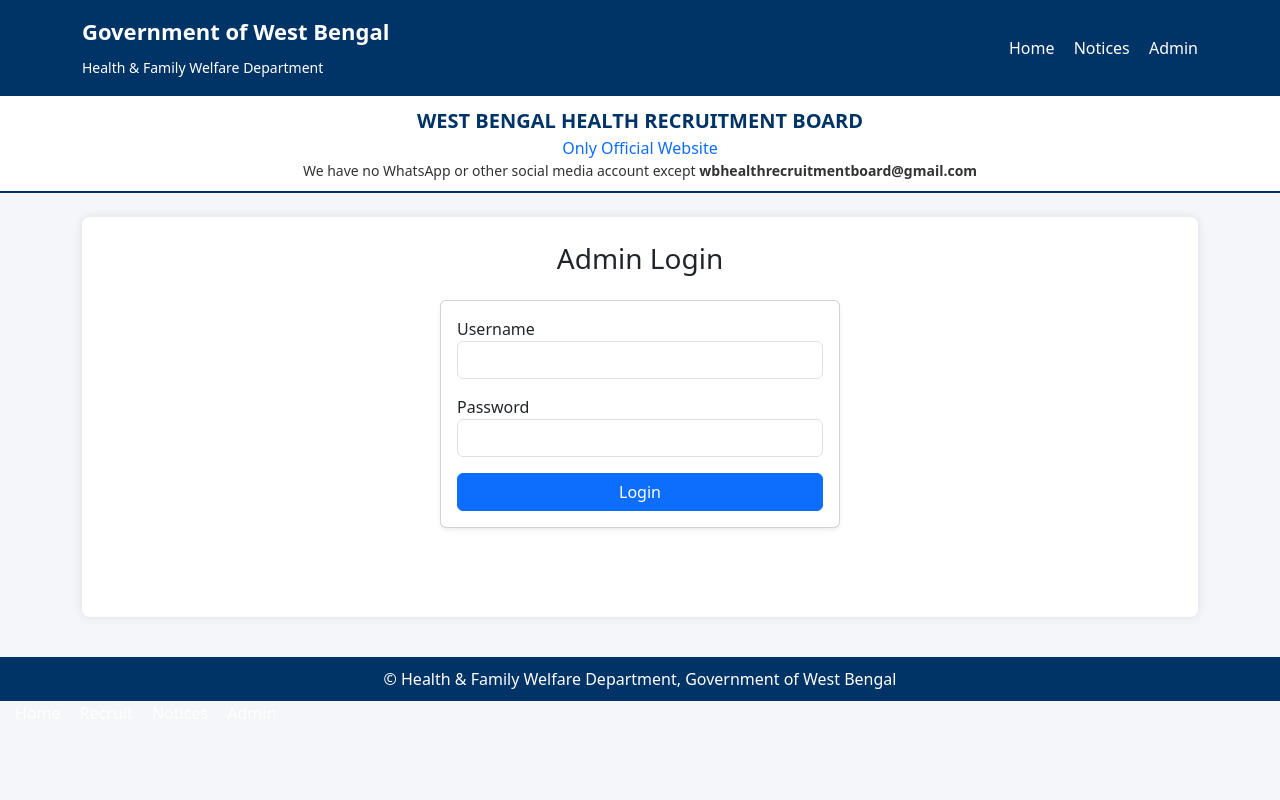
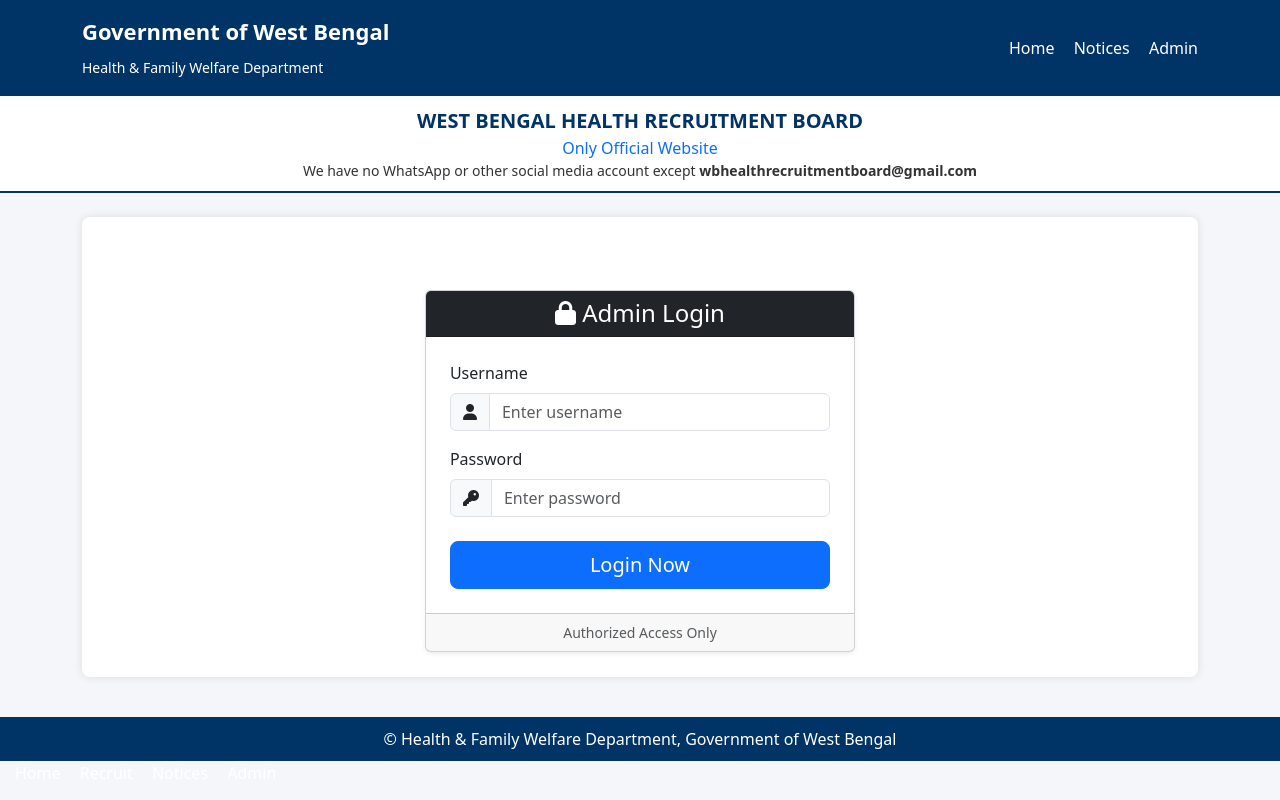
Before and after one commit to Surajit54/HFW, a Flask app: page /admin in a window 1280 px wide. Run offline with Flask 3, Linux system fonts and the light colour scheme.

Commit message:
Update admin_login.html

```diff
--- a/templates/admin_login.html
+++ b/templates/admin_login.html
@@ -1,36 +1,53 @@
 {% extends "base.html" %}
+
 {% block content %}
+<div class="row justify-content-center">
+    <div class="col-md-5">
+        <div class="card shadow-sm mt-5">
+            <div class="card-header bg-dark text-white text-center">
+                <h4 class="mb-0"><i class="fa fa-lock"></i> Admin Login</h4>
+            </div>
+            <div class="card-body p-4">
 
-<h3 class="text-center mb-4">Admin Login</h3>
+                <!-- ফ্ল্যাশ এরর মেসেজ দেখানোর জন্য -->
+                {% with messages = get_flashed_messages() %}
+                  {% if messages %}
+                    {% for message in messages %}
+                      <div class="alert alert-danger text-center py-2 mb-3">
+                        {{ message }}
+                      </div>
+                    {% endfor %}
+                  {% endif %}
+                {% endwith %}
 
-<div class="card shadow-sm mx-auto" style="max-width:400px">
+                <form action="{{ url_for('admin') }}" method="POST">
+                    <div class="mb-3">
+                        <label class="form-label">Username</label>
+                        <div class="input-group">
+                            <span class="input-group-text"><i class="fa fa-user"></i></span>
+                            <input type="text" name="username" class="form-control" placeholder="Enter username" required>
+                        </div>
+                    </div>
 
-<div class="card-body">
+                    <div class="mb-3">
+                        <label class="form-label">Password</label>
+                        <div class="input-group">
+                            <span class="input-group-text"><i class="fa fa-key"></i></span>
+                            <input type="password" name="password" class="form-control" placeholder="Enter password" required>
+                        </div>
+                    </div>
 
-<form method="POST">
-
-<div class="mb-3">
-<label>Username</label>
-<input class="form-control"
-name="username"
-required>
+                    <div class="d-grid mt-4">
+                        <button type="submit" class="btn btn-primary btn-lg">
+                            Login Now
+                        </button>
+                    </div>
+                </form>
+            </div>
+            <div class="card-footer text-center text-muted small">
+                Authorized Access Only
+            </div>
+        </div>
+    </div>
 </div>
-
-<div class="mb-3">
-<label>Password</label>
-<input type="password"
-class="form-control"
-name="password"
-required>
-</div>
-
-<button class="btn btn-primary w-100">
-Login
-</button>
-
-</form>
-
-</div>
-</div>
-
 {% endblock %}
```
